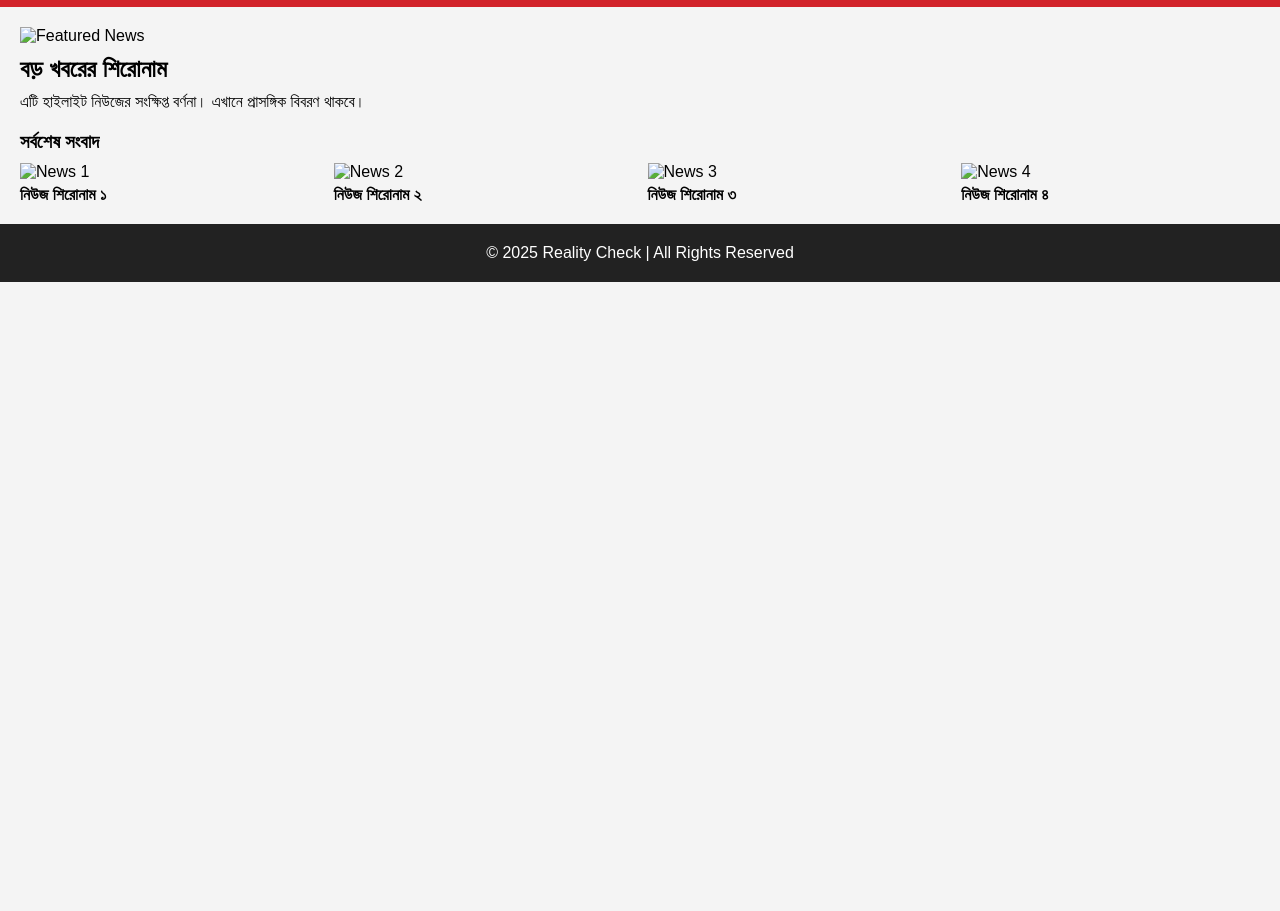
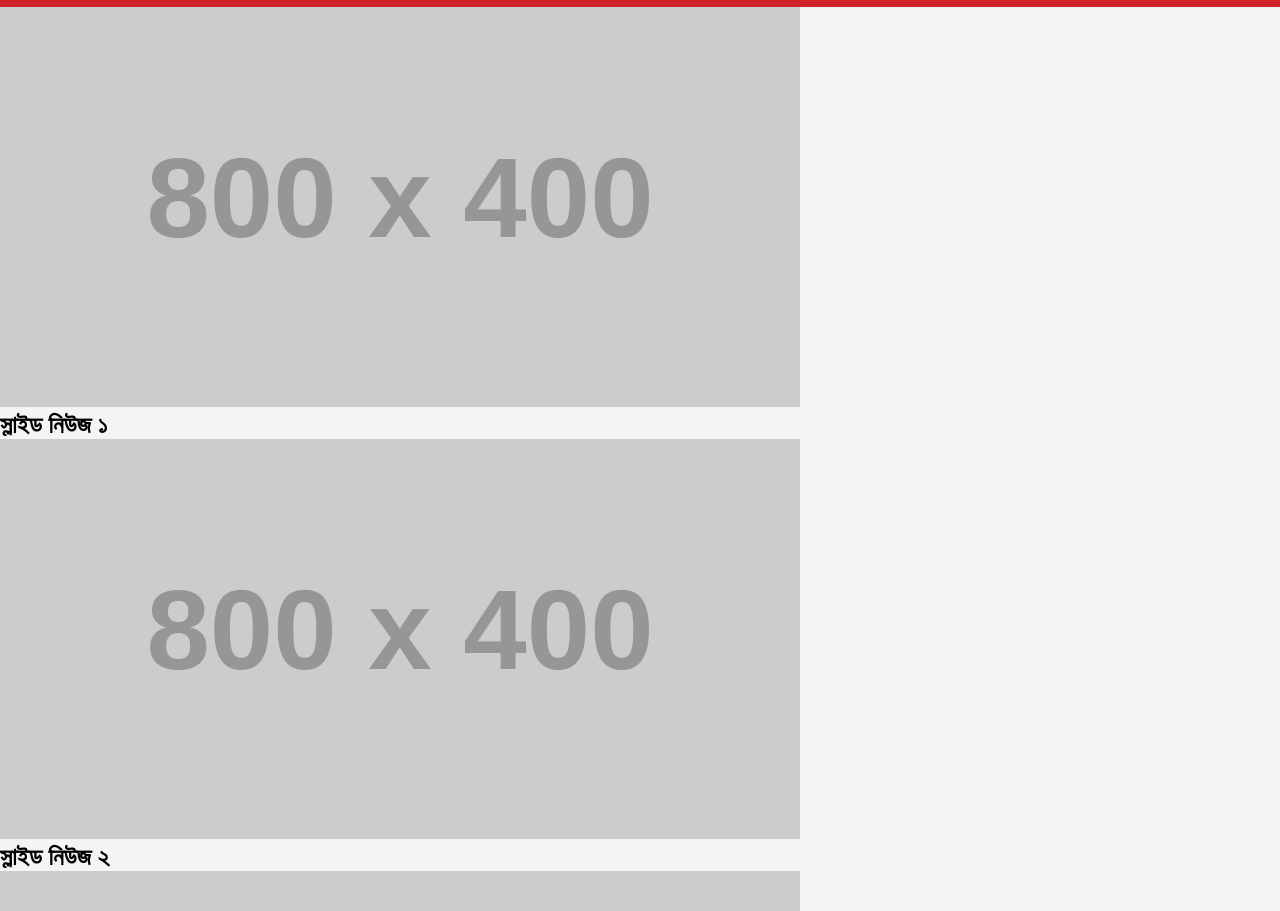
Before and after one commit to mhp67/RealityCheck, a plain HTML site: page index.html in a window 1280 px wide. Shown: the part 41-952 px from the top of the page. Before the commit the page ends 800 px from the top, so only its background shows below. Drawn offline with Linux system fonts and the light colour scheme; placeholder pictures from the web are drawn by us.

Commit message:
Update index.html

```diff
--- a/index.html
+++ b/index.html
@@ -3,7 +3,7 @@
 <head>
     <meta charset="UTF-8">
     <meta name="viewport" content="width=device-width, initial-scale=1.0">
-    <title>Reality Check News</title>
+    <title>Reality Check</title>
     <link rel="stylesheet" href="style.css">
 </head>
 <body>
@@ -21,13 +21,22 @@
         </nav>
     </header>
 
-    <!-- Featured News -->
-    <section class="featured-news">
-        <article>
-            <img src="images/featured.jpg" alt="Featured News">
-            <h2>বড় খবরের শিরোনাম</h2>
-            <p>এটি হাইলাইট নিউজের সংক্ষিপ্ত বর্ণনা। এখানে প্রাসঙ্গিক বিবরণ থাকবে।</p>
-        </article>
+    <!-- Featured Slider -->
+    <section class="slider">
+        <div class="slides">
+            <div class="slide active">
+                <img src="https://via.placeholder.com/800x400" alt="Slide 1">
+                <h2>স্লাইড নিউজ ১</h2>
+            </div>
+            <div class="slide">
+                <img src="https://via.placeholder.com/800x400" alt="Slide 2">
+                <h2>স্লাইড নিউজ ২</h2>
+            </div>
+            <div class="slide">
+                <img src="https://via.placeholder.com/800x400" alt="Slide 3">
+                <h2>স্লাইড নিউজ ৩</h2>
+            </div>
+        </div>
     </section>
 
     <!-- Latest News -->
@@ -35,19 +44,19 @@
         <h3>সর্বশেষ সংবাদ</h3>
         <div class="news-grid">
             <article>
-                <img src="images/news1.jpg" alt="News 1">
+                <img src="https://via.placeholder.com/400x200" alt="News 1">
                 <h4>নিউজ শিরোনাম ১</h4>
             </article>
             <article>
-                <img src="images/news2.jpg" alt="News 2">
+                <img src="https://via.placeholder.com/400x200" alt="News 2">
                 <h4>নিউজ শিরোনাম ২</h4>
             </article>
             <article>
-                <img src="images/news3.jpg" alt="News 3">
+                <img src="https://via.placeholder.com/400x200" alt="News 3">
                 <h4>নিউজ শিরোনাম ৩</h4>
             </article>
             <article>
-                <img src="images/news4.jpg" alt="News 4">
+                <img src="https://via.placeholder.com/400x200" alt="News 4">
                 <h4>নিউজ শিরোনাম ৪</h4>
             </article>
         </div>
@@ -57,5 +66,8 @@
     <footer>
         <p>© 2025 Reality Check | All Rights Reserved</p>
     </footer>
+
+    <!-- JavaScript -->
+    <script src="script.js"></script>
 </body>
 </html>
```
